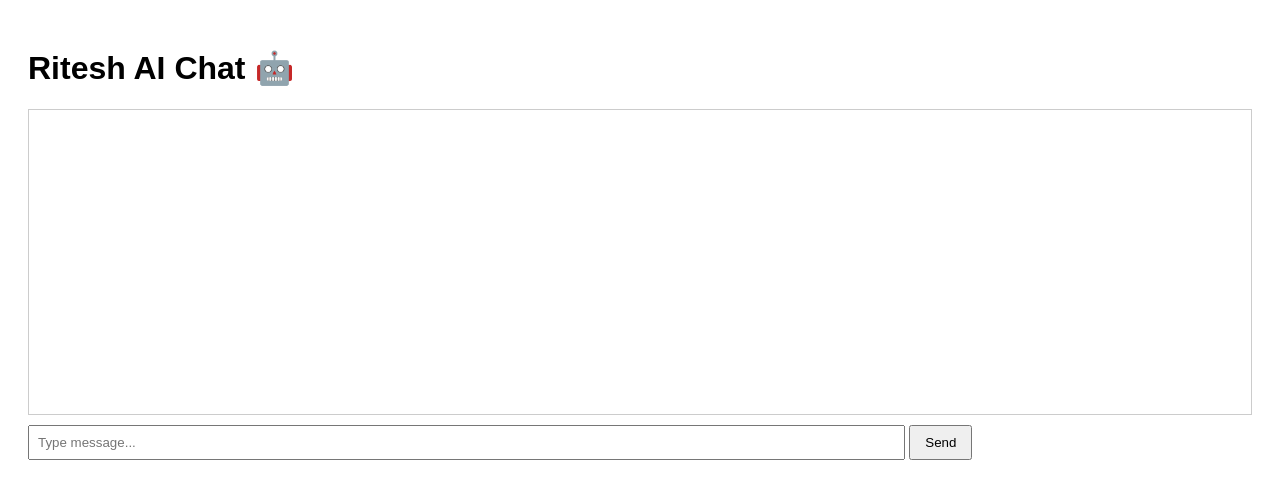
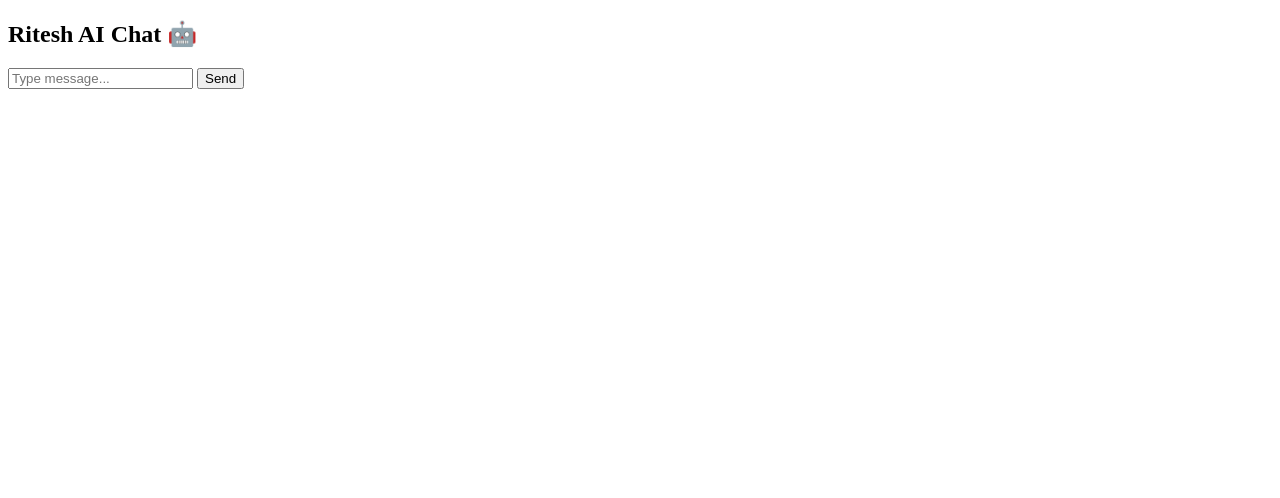
Before and after one commit to moraltalesstory5-max/ritesh-ai, a website: page index.html in a window 1280 px wide. Drawn offline with Linux system fonts and the light colour scheme.

Commit message:
Update index.html

```diff
--- a/index.html
+++ b/index.html
@@ -1,26 +1,18 @@
-<!doctype html>
+<!DOCTYPE html>
 <html>
 <head>
   <meta charset="UTF-8" />
-  <meta name="viewport" content="width=device-width, initial-scale=1.0" />
   <title>Ritesh AI Chat</title>
-  <style>
-    body { font-family: Arial, sans-serif; padding: 20px; }
-    #chat { border: 1px solid #ccc; padding: 12px; height: 280px; overflow-y: auto; margin-bottom: 10px; }
-    .me { margin: 6px 0; }
-    .ai { margin: 6px 0; }
-    input { width: 70%; padding: 8px; }
-    button { padding: 8px 14px; }
-  </style>
 </head>
 <body>
-  <h1>Ritesh AI Chat 🤖</h1>
 
-  <div id="chat"></div>
+<h2>Ritesh AI Chat 🤖</h2>
 
-  <input id="msgInput" placeholder="Type message..." />
-  <button id="sendBtn" type="button">Send</button>
+<div id="chat"></div>
 
-  <script src="./script.js"></script>
+<input id="msg" placeholder="Type message..." />
+<button onclick="send()">Send</button>
+
+<script src="script.js"></script>
 </body>
 </html>
```
